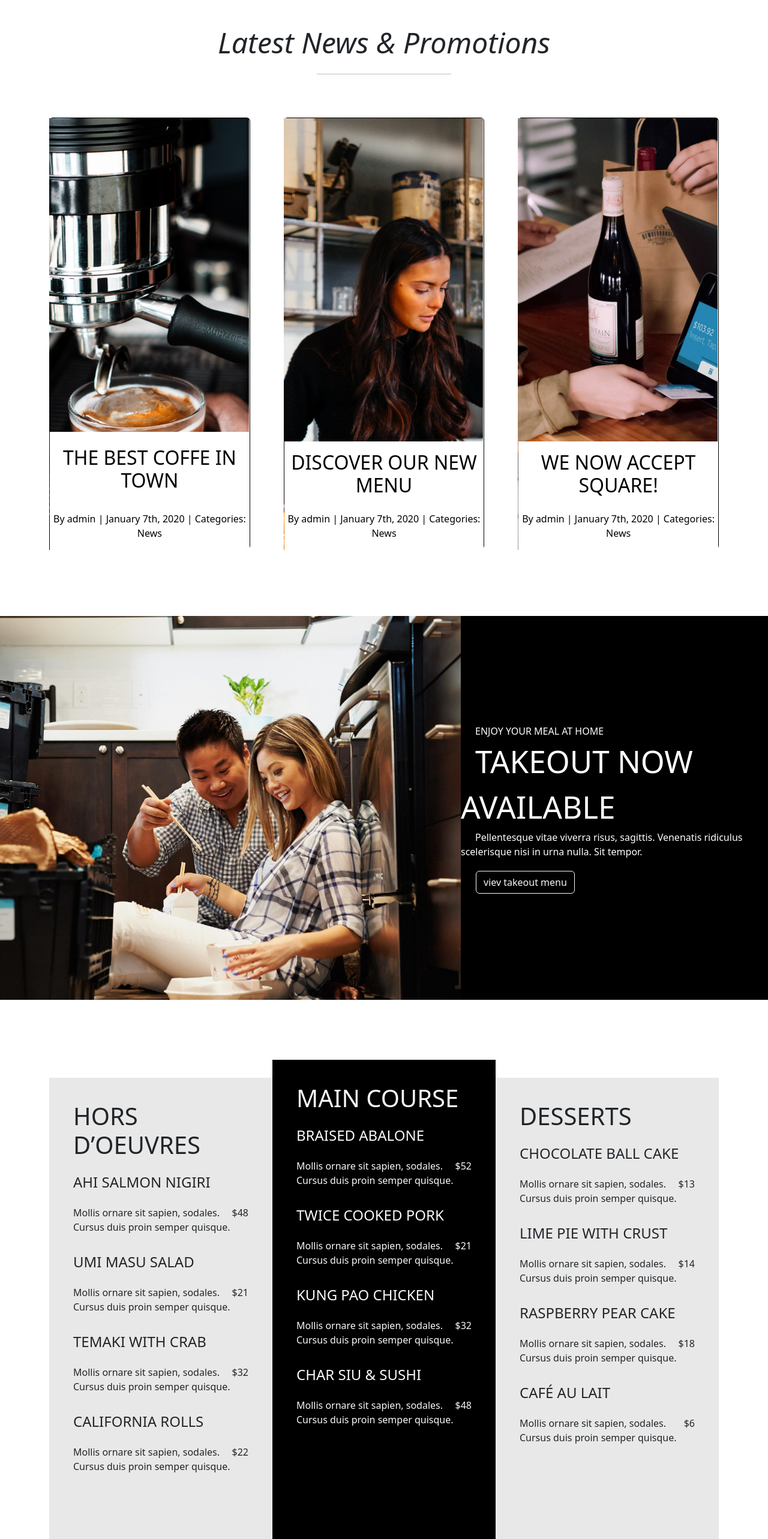
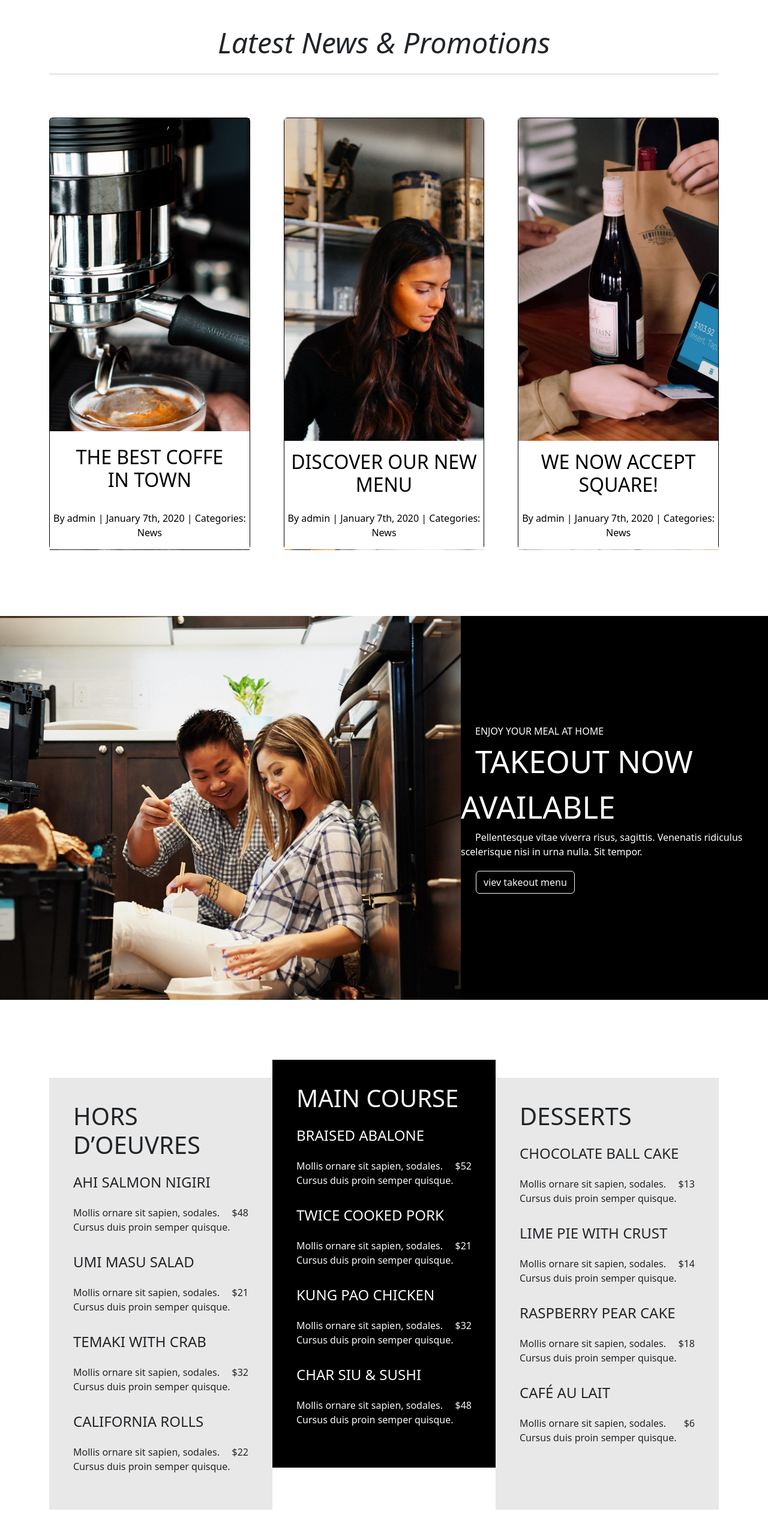
Before and after one commit to ChiaraPontello/proj-html-vuejs, a Vue app: page / in a window 1280 px wide. Shown: the part 5160-7726 px from the top of the page at 60% size. Built offline with nearby package versions, Linux system fonts and the light colour scheme.

Commit message:
fix border

```diff
--- a/src/components/main/MenuCard.vue
+++ b/src/components/main/MenuCard.vue
@@ -133,14 +133,15 @@
   .boxSide {
   background-color: rgb(232, 232, 232);
   width: 45%;
-  height: 105vh;
+  height: 90vh;
   padding: 40px;
   margin-top: 30px;
+  margin-bottom: 70px;
 }
 .boxCenter {
   background-color: black;
   width: 45%;
-  height: 105vh;
+  height: 85vh;
   padding: 40px;
 }
 span{
--- a/src/components/main/PromotionComponent.vue
+++ b/src/components/main/PromotionComponent.vue
@@ -14,8 +14,8 @@
         <img src="/img/drink.jpg" alt="drink">
         <div class="shadowBox">
         <!--scompare all'hover-->
-         <div class="hiddenBox">
-          <h2 class="text-uppercase py-4">The best coffe in town</h2>
+         <div class="hiddenBox coffe_box">
+          <h2 class="text-uppercase py-4">The best coffe <br> in town</h2>
           <p>By admin | January 7th, 2020 | Categories: News</p>
         </div>
         <!--compare hover-->
@@ -84,13 +84,10 @@
   padding-top: 5%;
   font-size: 3rem;
 }
-hr{
-    margin-right: 40px;
-    width: 20%;
-    color: black;
-    margin-left: 40%;
+.coffe_box{
+
+  width: 100%;
 }
-
 
 //blocco card
   .card {
@@ -104,7 +101,6 @@ hr{
       position: absolute;
       width: 100%;
       height: 90vh;
-      right: 1px;
       object-fit: cover;
     }
 
@@ -123,7 +119,7 @@ hr{
     .hiddenBox {
       color: black;
       position: absolute;
-      bottom: 0;
+      bottom: 1px;
       background-color: white;
     }&:hover .hiddenBox {
         height: 0px;
@@ -144,5 +140,3 @@ hr{
 
 
 </style>
-
-<!--TRASFORMARLO IN CARD CON VUE-->
```
